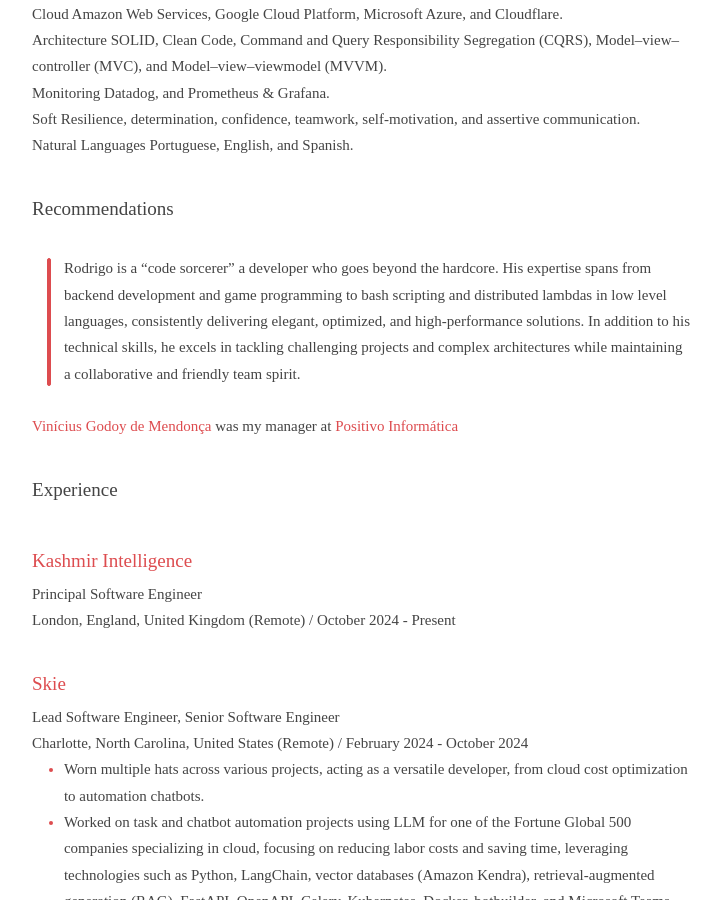
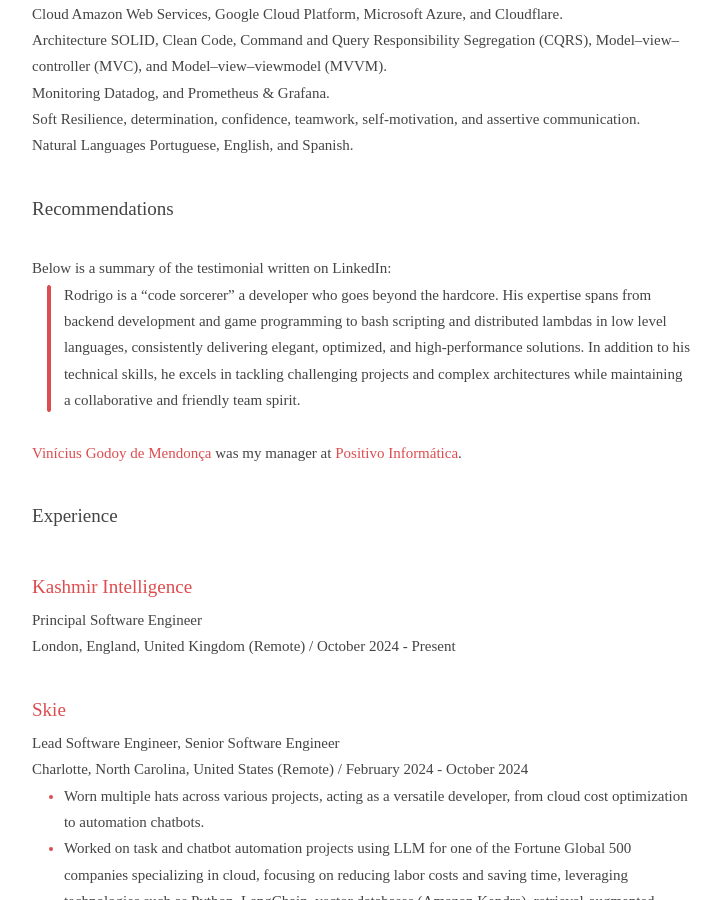
Before and after one commit to skhaz/rodrigo.delduca.org, a Jekyll site: the page resume.html, which Jekyll copies as it is, in a window 1280 px wide and 900 px high, scrolled down 772 px. Shown: the whole window, without its empty margins (278-999 px from the left). Built offline with Jekyll 4.4.1, drawn with Linux system fonts in a browser that asks for light colours.

Commit message:
Work in progress

```diff
--- a/resume.html
+++ b/resume.html
@@ -6,7 +6,7 @@
         <meta name="viewport" content="width=device-width, initial-scale=1">
         <meta name="bear-note-unique-identifier" content="FE192CAD-8749-45DA-9A61-E9F0B1BC1A59">
         <meta name="created" content="2024-07-25T18:20:55-0300">
-        <meta name="modified" content="2025-02-14T17:54:27-0300">
+        <meta name="modified" content="2025-02-14T18:00:12-0300">
         <meta name="tags" content="">
         <meta name="last device" content="Rodrigo’s MacBook Air">
 
@@ -143,10 +143,10 @@
 <b>Soft</b> Resilience, determination, confidence, teamwork, self-motivation, and assertive communication.<br>
 <b>Natural Languages</b> Portuguese, English, and Spanish.</p><br>
 <h3 id='Recommendations'>Recommendations</h3><br>
-<blockquote>
+<p>Below is a summary of the testimonial written on LinkedIn:</p><blockquote>
 <p>Rodrigo is a “code sorcerer” a developer who goes beyond the hardcore. His expertise spans from backend development and game programming to bash scripting and distributed lambdas in low level languages, consistently delivering elegant, optimized, and high-performance solutions. In addition to his technical skills, he excels in tackling challenging projects and complex architectures while maintaining a collaborative and friendly team spirit.</p>
 </blockquote><br>
-<p><a href='https://www.linkedin.com/in/vinigodoy/'><i>Vinícius Godoy de Mendonça</i></a> was my manager at <a href='#positivo'>Positivo Informática</a></p><br>
+<p><a href='https://www.linkedin.com/in/vinigodoy/'><i>Vinícius Godoy de Mendonça</i></a> was my manager at <a href='#positivo'>Positivo Informática</a>.</p><br>
 <h3 id='Experience'>Experience</h3><br>
 <h3 id='[Kashmir Intelligence](https://www.kashmirintelligence.com/)'><a href='https://www.kashmirintelligence.com/'>Kashmir Intelligence</a></h3><p><b>Principal Software Engineer</b><br>
 <i>London, England, United Kingdom (Remote) / October 2024 - Present</i></p><br>
```
